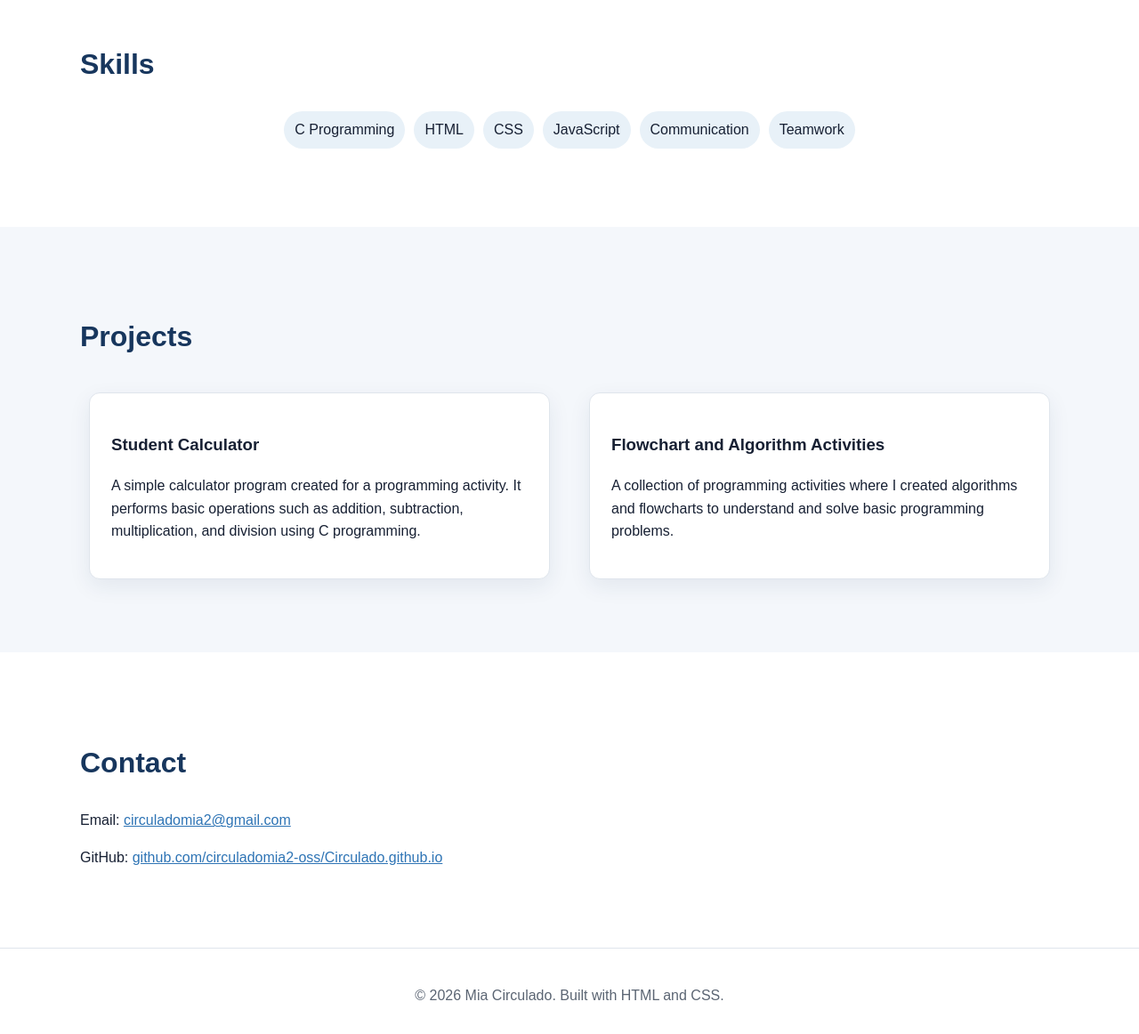
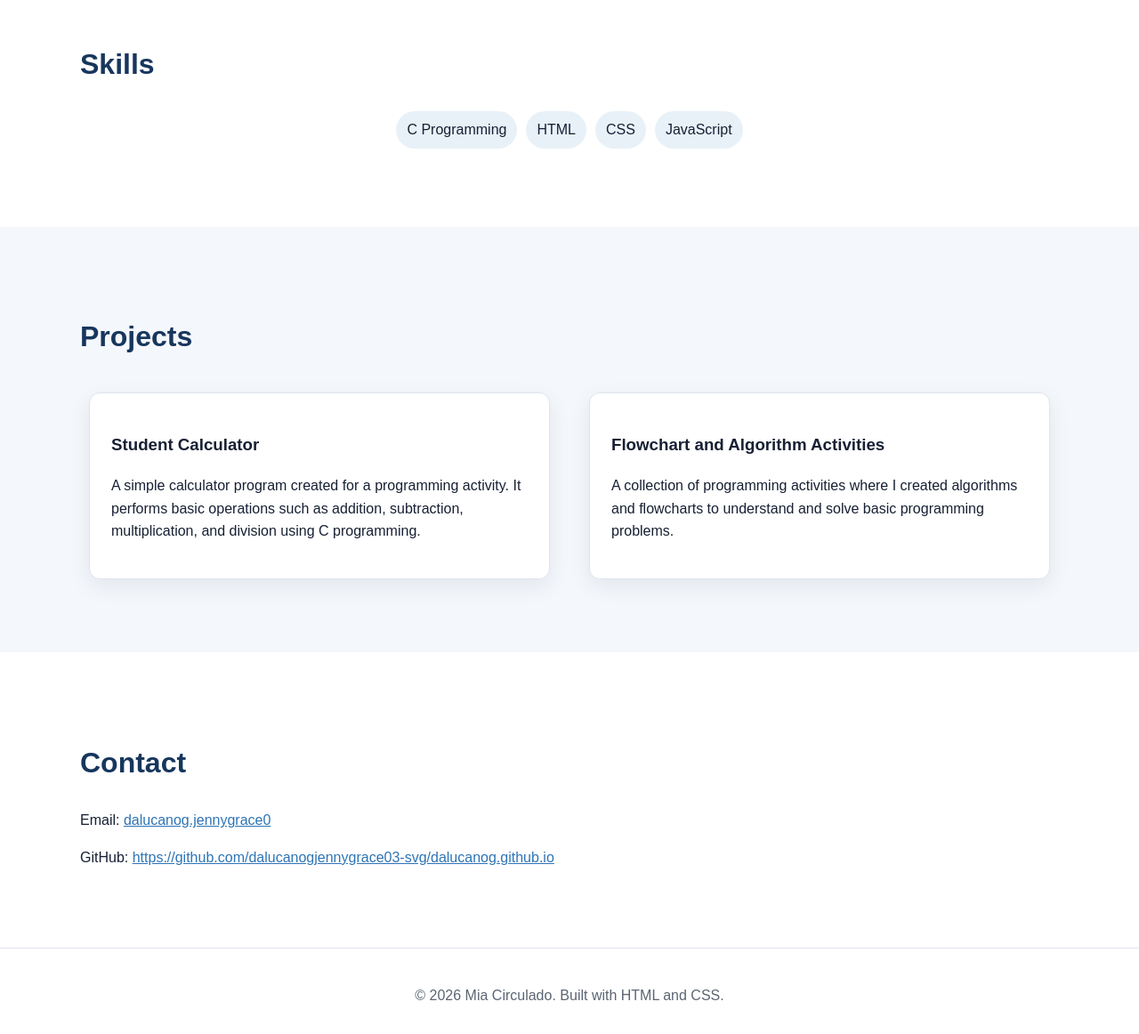
Before and after one commit to dalucanogjennygrace03-svg/dalucanog.github.io, a plain HTML site: page index.html in a window 1280 px wide. Shown: the part 1040-2202 px from the top of the page at 89% size. Drawn offline with Linux system fonts and the light colour scheme; files whose address does not match are found by name.

Commit message:
img added

```diff
--- a/index.html
+++ b/index.html
@@ -46,8 +46,6 @@ I am a Bachelor of Science in Information Technology student, currently aspiring
 <li>HTML</li>
 <li>CSS</li>
 <li>JavaScript</li>
-<li>Communication</li>
-<li>Teamwork</li>
 </ul>
 </section>
 <section id="projects" class="section alt-bg">
@@ -74,9 +72,9 @@ and flowcharts to understand and solve basic programming problems.
 </section>
 <section id="contact" class="section container">
 <h2>Contact</h2>
-<p>Email: <a href="mailto:circuladomia2@gmail.com">circuladomia2@gmail.com</a></p>
-<p>GitHub: <a href="https://github.com/circuladomia2-oss/Circulado.github.io">
-github.com/circuladomia2-oss/Circulado.github.io</a></p>
+<p>Email: <a href="dalucanog.jennygrace03@gmail.com">dalucanog.jennygrace0</a></p>
+<p>GitHub: <a href="https://github.com/dalucanogjennygrace03-svg/dalucanog.github.io">
+https://github.com/dalucanogjennygrace03-svg/dalucanog.github.io</a></p>
 </section>
 </main>
 <footer>
```
Also changed, not shown: image/profile.jpg (added).
